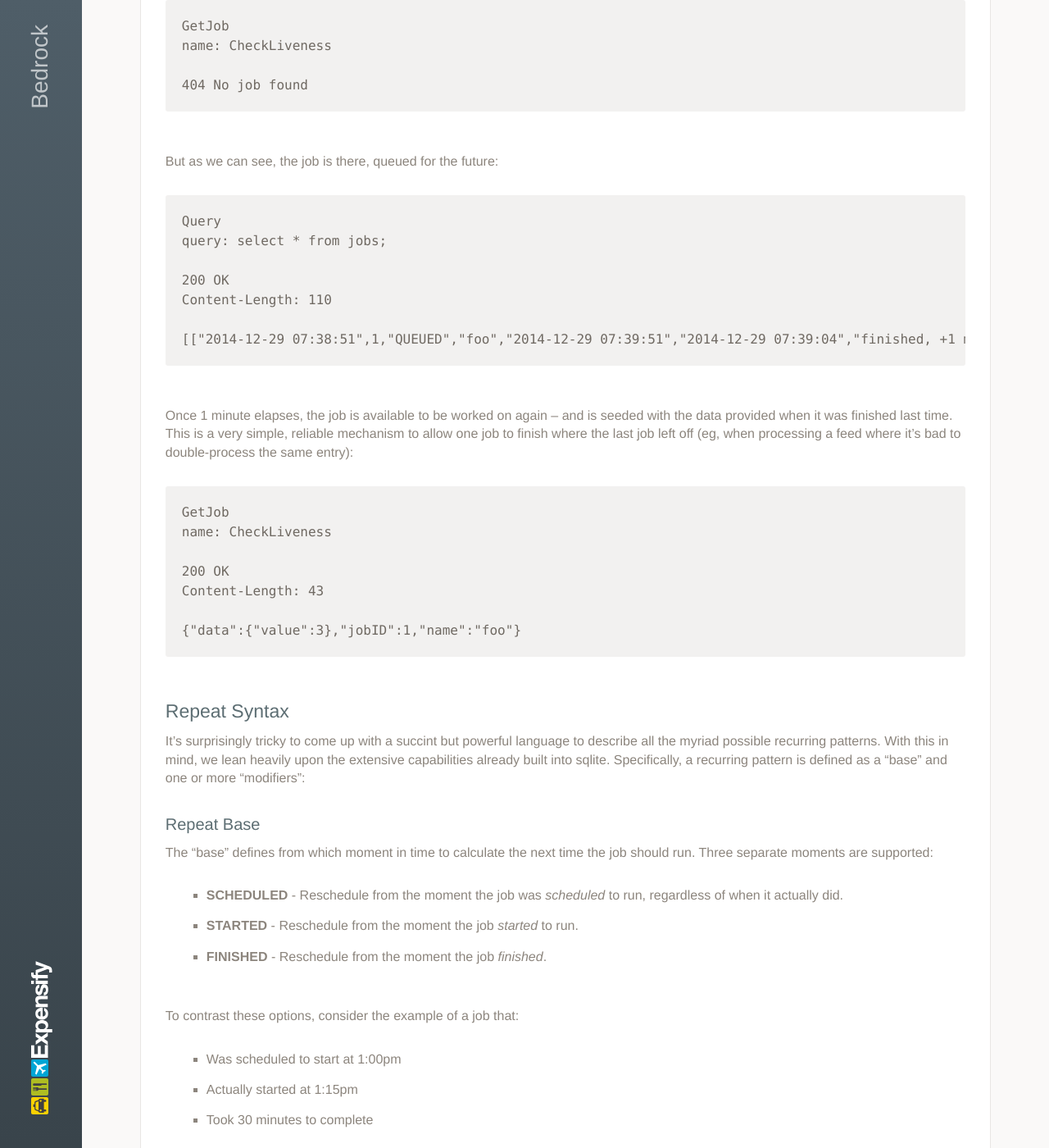
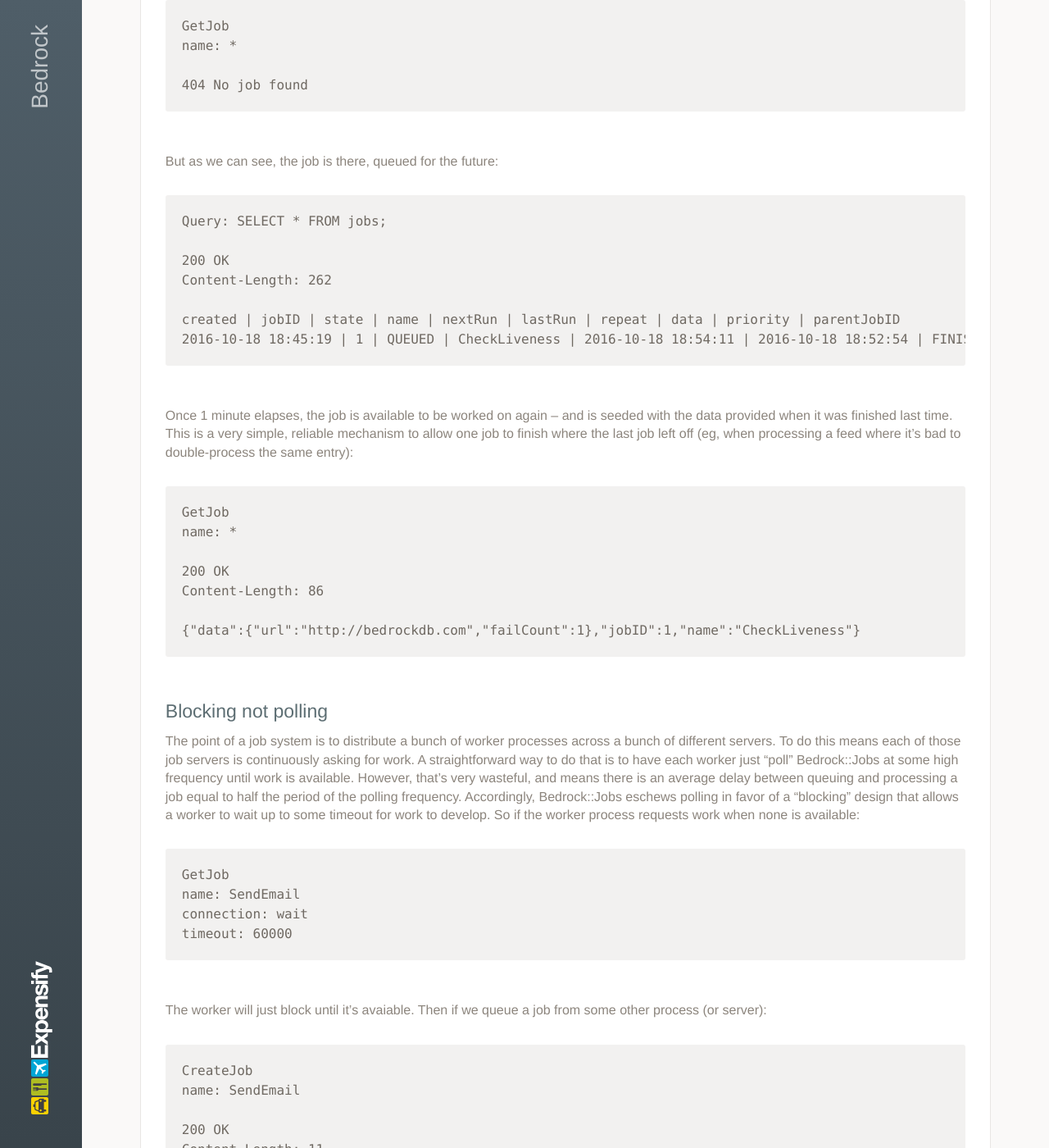
Before and after one commit to Expensify/Bedrock, a Jekyll site: the page built from docs/jobs.md, in a window 1280 px wide and 1400 px high, scrolled down 2766 px. Shown: the whole window at 82% size. Built offline with Jekyll 4.4.1, drawn with Linux system fonts in a browser that asks for light colours; some of the changed text lies outside the part shown.

Commit message:
Update jobs.md

```diff
--- a/docs/jobs.md
+++ b/docs/jobs.md
@@ -50,62 +50,100 @@
     name: CheckLiveness
 
     200 OK
-    Content-Length: 43
+    Content-Length: 72
 
-    {"data":{"value":1},"jobID":1,"CheckLiveness":"foo"}
+    {"data":{"url":"http://bedrockdb.com"},"jobID":1,"name":"CheckLiveness"}
 
 This atomically dequeues exactly one job, returning the data associated with that job.  As the worker operates on the job, it can report incremental progress back to Bedrock:
 
     UpdateJob
     jobID: 1
-    data: {"value":2}
+    data: {"url":"http://bedrockdb.com","status":"CHECKING"}
 
     200 OK
 
-This allows some other party (such as the service that queued the job) to optionally track progress on the job (eg, to show a progress bar): (*coming soon*)
+This allows some other party (such as the service that queued the job) to optionally track progress on the job (eg, to show a progress bar):
 
     QueryJob
     jobID: 1
 
     200 OK
-    Content-Length: 43
+    Content-Length: 237
 
-    {"data":{"value":2},"jobID":1,"name":"foo","state":"RUNNING"}
+    {"created":"2016-10-18 18:45:19","data":{"url":"http://bedrockdb.com","status":"CHECKING"},"jobID":1,"lastRun":"2016-10-18 18:45:33","name":"CheckLiveness","nextRun":"2016-10-18 18:45:19","repeat":"FINISHED, +1 MINUTE","state":"RUNNING"}
 
 When the worker finishes, it marks it as complete.  Additionally, it can provide final data on the job, which will be provided to the next worker in the event this job is a recurring one.
 
     FinishJob
     jobID: 1
-    data: {"value":3}
+    data: {"url":"http://bedrockdb.com","failCount":1}
 
     200 OK
 
 In this case, the job was configured to repeat in one minute.  This means a request for the job immediately after fails:
 
     GetJob
-    name: CheckLiveness
+    name: *
 
     404 No job found
 
 But as we can see, the job is there, queued for the future:
 
-    Query
-    query: select * from jobs;
+    Query: SELECT * FROM jobs;
 
     200 OK
-    Content-Length: 110
+    Content-Length: 262
 
-    [["2014-12-29 07:38:51",1,"QUEUED","foo","2014-12-29 07:39:51","2014-12-29 07:39:04","finished, +1 minute",{"value":2}]]
+    created | jobID | state | name | nextRun | lastRun | repeat | data | priority | parentJobID
+    2016-10-18 18:45:19 | 1 | QUEUED | CheckLiveness | 2016-10-18 18:54:11 | 2016-10-18 18:52:54 | FINISHED, +1 MINUTE | {"url":"http://bedrockdb.com","failCount":1} | 0 | 0
 
 Once 1 minute elapses, the job is available to be worked on again -- and is seeded with the data provided when it was finished last time.  This is a very simple, reliable mechanism to allow one job to finish where the last job left off (eg, when processing a feed where it's bad to double-process the same entry):
 
     GetJob
-    name: CheckLiveness
+    name: *
 
     200 OK
-    Content-Length: 43
+    Content-Length: 86
 
-    {"data":{"value":3},"jobID":1,"name":"foo"}
+    {"data":{"url":"http://bedrockdb.com","failCount":1},"jobID":1,"name":"CheckLiveness"}
+
+## Blocking not polling
+The point of a job system is to distribute a bunch of worker processes across a bunch of different servers.  To do this means each of those job servers is continuously asking for work.  A straightforward way to do that is to have each worker just "poll" Bedrock::Jobs at some high frequency until work is available.  However, that's very wasteful, and means there is an average delay between queuing and processing a job equal to half the period of the polling frequency.  Accordingly, Bedrock::Jobs eschews polling in favor of a "blocking" design that allows a worker to wait up to some timeout for work to develop.  So if the worker process requests work when none is available:
+
+    GetJob
+    name: SendEmail
+    connection: wait
+    timeout: 60000
+
+The worker will just block until it's avaiable.  Then if we queue a job from some other process (or server):
+
+    CreateJob
+    name: SendEmail
+
+    200 OK
+    Content-Length: 11
+
+    {"jobID":2}
+
+That causes Bedrock::Jobs to instantly respond to the other worker that is waiting for work, thereby processing it immediately without delay:
+
+    200 OK
+    Content-Length: 40
+
+    {"data":{},"jobID":2,"name":"SendEmail"}
+
+This enables you to build a very efficient, very high performance job queuing engine.  However, there's no need for you to build it yourself -- this is already provoided as part of the base Bedrock::Jobs engine in the form of `BedrockWorkerManager`, which is available in the [Bedrock-PHP](https://github.com/Expensify/Bedrock-PHP/blob/master/bin/BedrockWorkerManager.php) repo.  `BedrockWorkerManager` (or "BWM" among friends) is a simple PHP command-line application that:
+
+1. Waits for resources to free up
+2. Waits for a job
+3. Spawns a worker for that job
+4. Goto 1
+
+It's usage is simply:
+
+    sudo -u user php ./bin/BedrockWorkerManager.php --jobName=* --workerPath=/your/code/path --maxLoad=5.0
+
+This will pull down jobs of any name, and look in the `/your/code/path` directory for a worker class that shares the name of the job to be queued.  It will keep spawning new workers so long as new jobs are queued, so long as the total CPU load stays under `maxLoad`.  In general, you can run BWM on all your webservers to also make them into job servers that "soak up" excess capacity to do background operations, without impacting live site performance.
 
 ## Repeat Syntax
 It's surprisingly tricky to come up with a succint but powerful language to describe all the myriad possible recurring patterns.  With this in mind, we lean heavily upon the extensive capabilities already built into sqlite.  Specifically, a recurring pattern is defined as a "base" and one or more "modifiers":
```
